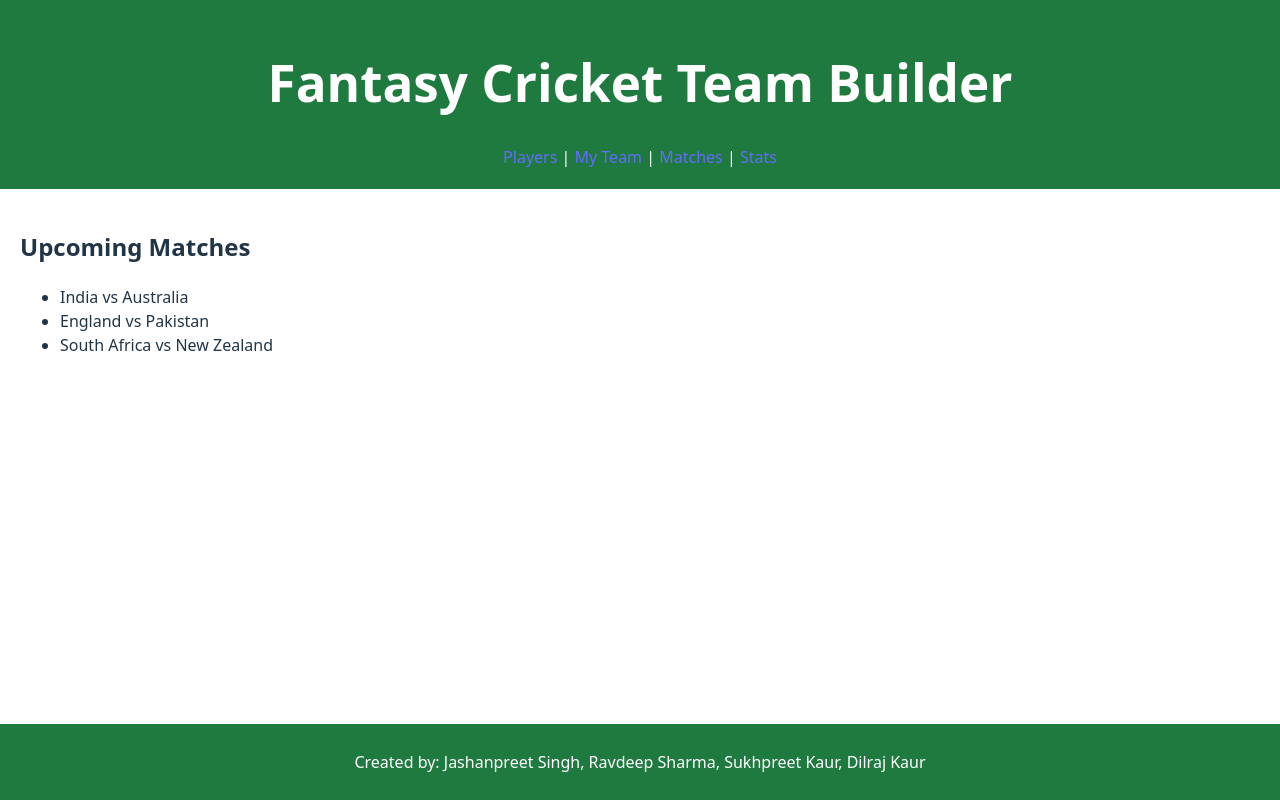
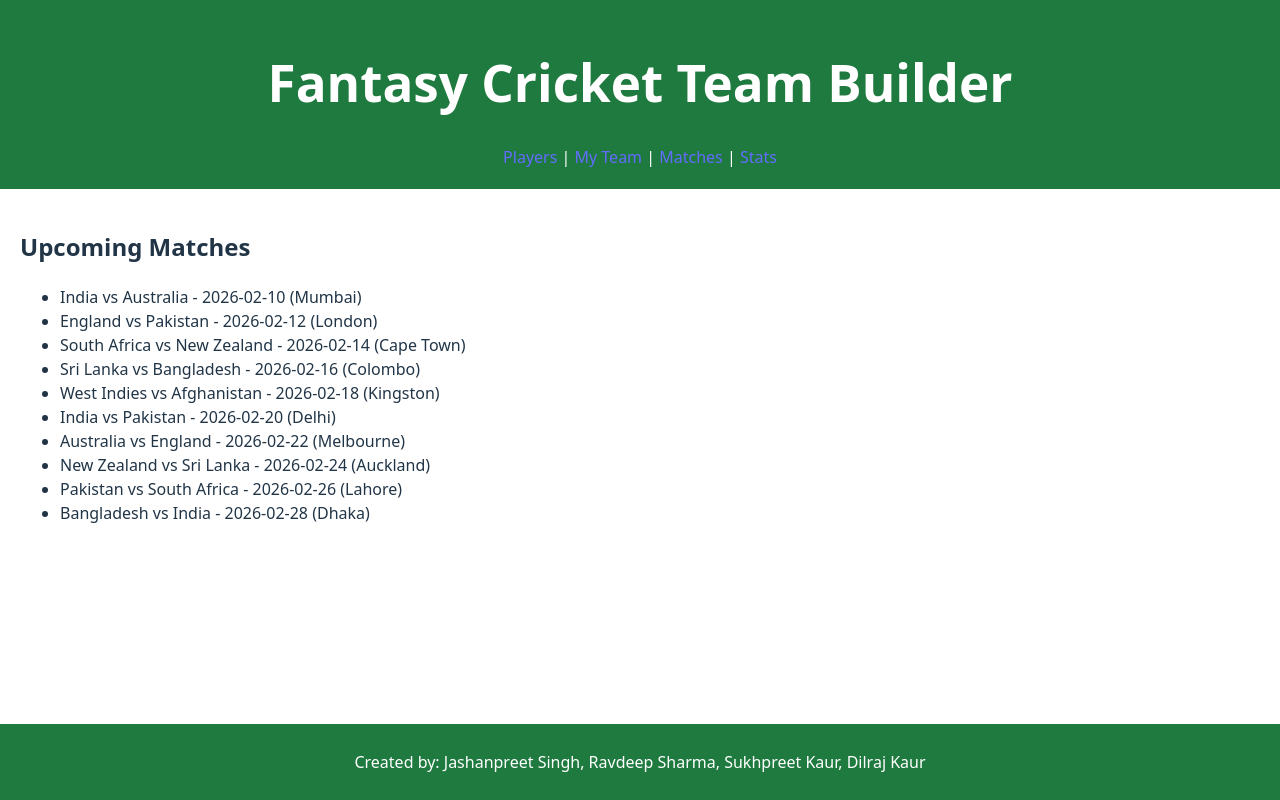
Before and after one commit to jashan-in/Fantasy-Cricket-Team-Builder, a React (Vite) app: page /matches in a window 1280 px wide. Built offline with nearby package versions, Linux system fonts and the light colour scheme; the HTML template or start-up script is replaced by a standard one.

Commit message:
Refactor MatchesPage to consume MatchRepository

```diff
--- a/src/pages/MatchesPage.tsx
+++ b/src/pages/MatchesPage.tsx
@@ -1,10 +1,16 @@
+import { useState } from "react";
+import { matchRepository } from "../repositories/matchRepository";
+import type { Match } from "../types/Match";
+
+/*
+  MatchesPage
+  Uses matchRepository for data access.
+*/
+
 export default function MatchesPage() {
-  // Static match data for now
-  const matches = [
-    "India vs Australia",
-    "England vs Pakistan",
-    "South Africa vs New Zealand",
-  ];
+  const [matches] = useState<Match[]>(
+    matchRepository.getAll()
+  );
 
   return (
     <section>
@@ -12,7 +18,9 @@ export default function MatchesPage() {
 
       <ul>
         {matches.map((match) => (
-          <li key={match}>{match}</li>
+          <li key={match.id}>
+            {match.homeTeam} vs {match.awayTeam} - {match.date} ({match.venue})
+          </li>
         ))}
       </ul>
     </section>
```
